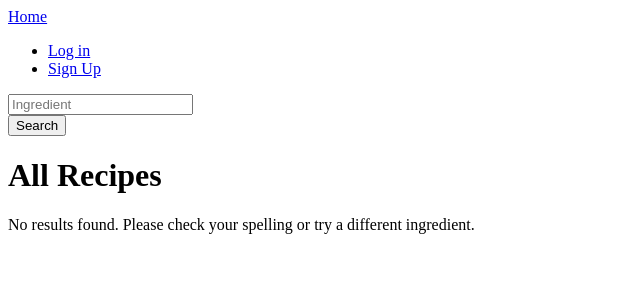
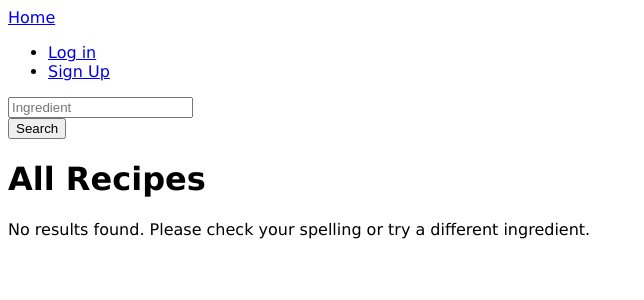
Before and after one commit to connor-passe/CS316, a Flask app: page /recipes/ in a window 1280 px wide. Shown: the top 300 px of the page, without its empty margins (0-644 px from the left). Run offline with Flask 2, Linux system fonts and the light colour scheme; data that the repository does not hold is empty; some libraries are stand-ins or nearby versions.

Commit message:
applied stylesheet

```diff
--- /dev/null
+++ b/static/style.css
@@ -0,0 +1,3 @@
+body {
+  font-family: verdana, geneva, sans-serif;
+}
--- a/templates/base.html
+++ b/templates/base.html
@@ -1,7 +1,6 @@
 <!DOCTYPE html>
 <html lang="en">
-<head>
-</head>
+<link rel="stylesheet" href="{{ url_for('static', filename='style.css') }}">
 <body>
   {% block navbar %}
   <nav class="navbar">
```
Also changed, not shown: templates/stylesheets/style.css (deleted).
